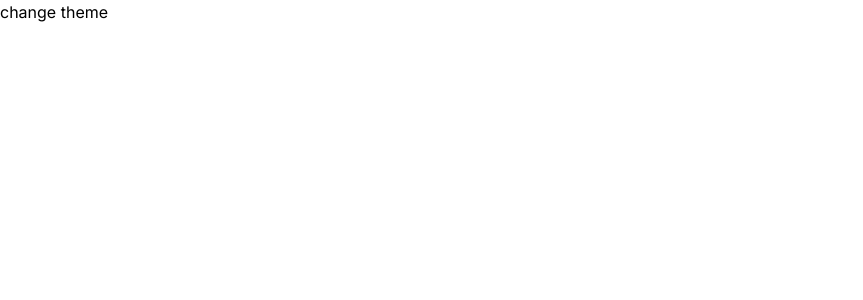
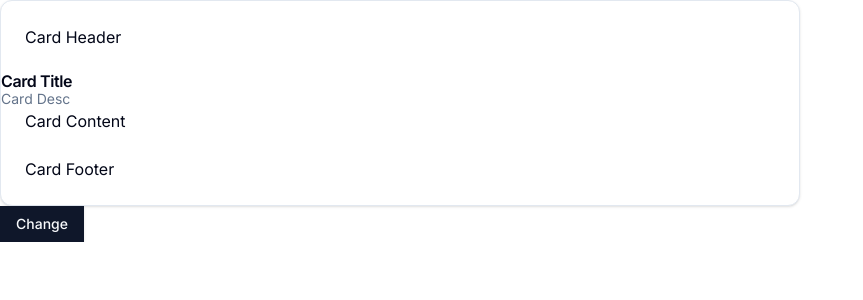
Before and after one commit to nauvalyusufaddairy/sneatgram, a Next.js app: page / in a window 1280 px wide. Shown: the top 300 px of the page, without its empty margins (0-863 px from the left). Built offline with nearby package versions, Linux system fonts and the light colour scheme.

Commit message:
add shadcn-ui button

```diff
--- a/package.json
+++ b/package.json
@@ -10,6 +10,7 @@
   },
   "dependencies": {
     "@radix-ui/react-icons": "^1.3.0",
+    "@radix-ui/react-slot": "^1.0.2",
     "@types/node": "20.10.3",
     "@types/react": "18.2.42",
     "@types/react-dom": "18.2.17",
--- a/src/app/page.tsx
+++ b/src/app/page.tsx
@@ -1,5 +1,7 @@
 "use client";
 
+import { Post } from "@/components/system/postingan/post";
+import { Button } from "@/components/ui/button";
 import { ThemeContext } from "@/context/ThemeContext";
 import { useContext } from "react";
 
@@ -7,8 +9,8 @@
   const { theme, toggle } = useContext(ThemeContext);
   return (
     <div>
-      <div>{theme}</div>
-      <button onClick={() => toggle()}>change theme</button>
+      <Post />
+      <Button onClick={() => toggle()}>Change</Button>
     </div>
   );
 }
--- /dev/null
+++ b/src/components/system/postingan/post.tsx
@@ -0,0 +1,19 @@
+import {
+  Card,
+  CardContent,
+  CardDescription,
+  CardFooter,
+  CardHeader,
+  CardTitle,
+} from "@/components/ui/card";
+export const Post = () => {
+  return (
+    <Card className="sm:w-[320px] md:w-[600px] lg:w-[800px] xl:w-[800px] 2xl:w-[800px] ">
+      <CardHeader>Card Header</CardHeader>
+      <CardTitle>Card Title</CardTitle>
+      <CardDescription>Card Desc</CardDescription>
+      <CardContent>Card Content</CardContent>
+      <CardFooter>Card Footer</CardFooter>
+    </Card>
+  );
+};
--- /dev/null
+++ b/src/components/ui/button.tsx
@@ -0,0 +1,57 @@
+import * as React from "react"
+import { Slot } from "@radix-ui/react-slot"
+import { cva, type VariantProps } from "class-variance-authority"
+
+import { cn } from "@/lib/utils"
+
+const buttonVariants = cva(
+  "inline-flex items-center justify-center whitespace-nowrap rounded-md text-sm font-medium transition-colors focus-visible:outline-none focus-visible:ring-1 focus-visible:ring-slate-950 disabled:pointer-events-none disabled:opacity-50 dark:focus-visible:ring-slate-300",
+  {
+    variants: {
+      variant: {
+        default:
+          "bg-slate-900 text-slate-50 shadow hover:bg-slate-900/90 dark:bg-slate-50 dark:text-slate-900 dark:hover:bg-slate-50/90",
+        destructive:
+          "bg-red-500 text-slate-50 shadow-sm hover:bg-red-500/90 dark:bg-red-900 dark:text-slate-50 dark:hover:bg-red-900/90",
+        outline:
+          "border border-slate-200 bg-white shadow-sm hover:bg-slate-100 hover:text-slate-900 dark:border-slate-800 dark:bg-slate-950 dark:hover:bg-slate-800 dark:hover:text-slate-50",
+        secondary:
+          "bg-slate-100 text-slate-900 shadow-sm hover:bg-slate-100/80 dark:bg-slate-800 dark:text-slate-50 dark:hover:bg-slate-800/80",
+        ghost: "hover:bg-slate-100 hover:text-slate-900 dark:hover:bg-slate-800 dark:hover:text-slate-50",
+        link: "text-slate-900 underline-offset-4 hover:underline dark:text-slate-50",
+      },
+      size: {
+        default: "h-9 px-4 py-2",
+        sm: "h-8 rounded-md px-3 text-xs",
+        lg: "h-10 rounded-md px-8",
+        icon: "h-9 w-9",
+      },
+    },
+    defaultVariants: {
+      variant: "default",
+      size: "default",
+    },
+  }
+)
+
+export interface ButtonProps
+  extends React.ButtonHTMLAttributes<HTMLButtonElement>,
+    VariantProps<typeof buttonVariants> {
+  asChild?: boolean
+}
+
+const Button = React.forwardRef<HTMLButtonElement, ButtonProps>(
+  ({ className, variant, size, asChild = false, ...props }, ref) => {
+    const Comp = asChild ? Slot : "button"
+    return (
+      <Comp
+        className={cn(buttonVariants({ variant, size, className }))}
+        ref={ref}
+        {...props}
+      />
+    )
+  }
+)
+Button.displayName = "Button"
+
+export { Button, buttonVariants }
--- a/src/components/ui/card.tsx
+++ b/src/components/ui/card.tsx
@@ -9,7 +9,7 @@
   <div
     ref={ref}
     className={cn(
-      "rounded-xl border bg-card text-card-foreground shadow",
+      "rounded-xl border border-slate-200 bg-white text-slate-950 shadow dark:border-slate-800 dark:bg-slate-950 dark:text-slate-50",
       className
     )}
     {...props}
@@ -47,7 +47,7 @@
 >(({ className, ...props }, ref) => (
   <p
     ref={ref}
-    className={cn("text-sm text-muted-foreground", className)}
+    className={cn("text-sm text-slate-500 dark:text-slate-400", className)}
     {...props}
   />
 ))
--- a/tailwind.config.ts
+++ b/tailwind.config.ts
@@ -1,15 +1,31 @@
-import type { Config } from "tailwindcss"
+import type { Config } from "tailwindcss";
 
 const config = {
   darkMode: ["class"],
   content: [
-    './pages/**/*.{ts,tsx}',
-    './components/**/*.{ts,tsx}',
-    './app/**/*.{ts,tsx}',
-    './src/**/*.{ts,tsx}',
-	],
+    "./pages/**/*.{ts,tsx}",
+    "./components/**/*.{ts,tsx}",
+    "./app/**/*.{ts,tsx}",
+    "./src/**/*.{ts,tsx}",
+  ],
   prefix: "",
   theme: {
+    screens: {
+      sm: { min: "2px", max: "766px" },
+      // => @media (min-width: 640px and max-width: 767px) { ... }
+
+      md: { min: "767px", max: "1022px" },
+      // => @media (min-width: 768px and max-width: 1023px) { ... }
+
+      lg: { min: "1023px", max: "1279px" },
+      // => @media (min-width: 1024px and max-width: 1279px) { ... }
+
+      xl: { min: "1280px", max: "1535px" },
+      // => @media (min-width: 1280px and max-width: 1535px) { ... }
+
+      "2xl": { min: "1536px" },
+      // => @media (min-width: 1536px) { ... }
+    },
     container: {
       center: true,
       padding: "2rem",
@@ -75,6 +91,6 @@
     },
   },
   plugins: [require("tailwindcss-animate")],
-} satisfies Config
+} satisfies Config;
 
-export default config
+export default config;
```
Also changed, not shown: components.json, 1 other file (tests, documents, lock files or other folders).
